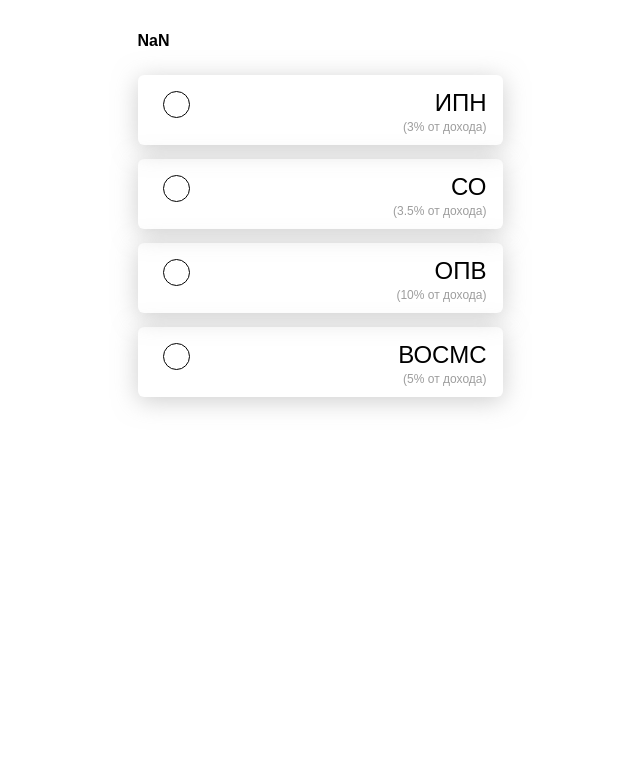
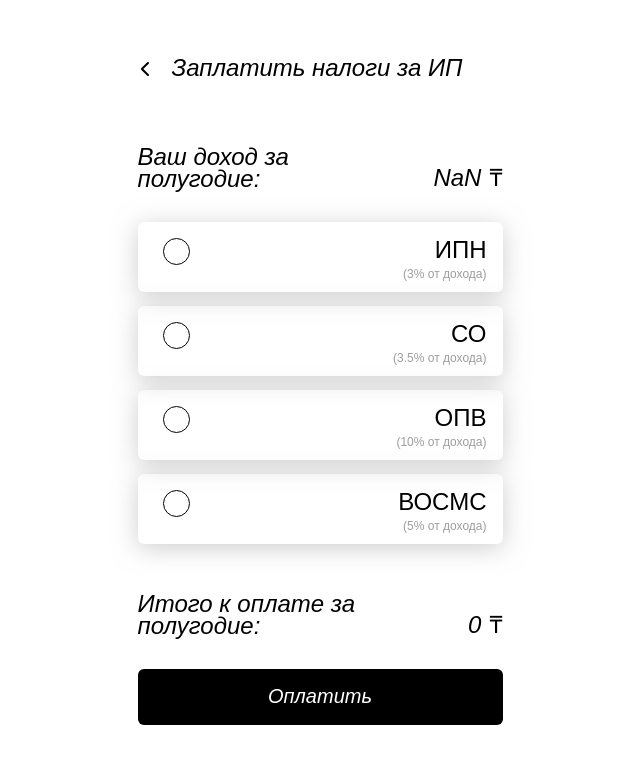
Before and after one commit to meerimkakitaeva/kaspi, a React (Create React App) app: page /taxes in a window 1280 px wide. Shown: the top 764 px of the page, without its empty margins (320-960 px from the left). Built offline with nearby package versions, Linux system fonts and the light colour scheme; a web font is replaced by a local one.

Commit message:
обновила страницу , считающую налоги

```diff
--- a/src/App.css
+++ b/src/App.css
@@ -111,3 +111,17 @@ input::placeholder {
     display: flex;
     justify-content: space-between;
 }
+
+.general_titles {
+    line-height: 40px;
+    font-size: 24px;
+    margin-top: 40px;
+    font-style: italic;
+}
+
+.income {
+    font-size: 24px;
+    margin-top: 55px;
+    font-weight: 500;
+    font-style: italic;
+}
--- a/src/App.tsx
+++ b/src/App.tsx
@@ -3,6 +3,7 @@ import { Route, Routes } from "react-router-dom";
 import ButtonPage from "./components/ButtonPage/ButtonPage";
 import ModalForm from "./components/ModalForm/ModalForm";
 import TaxesPage from "./components/TaxesPage/TaxesPage";
+import FinalPage from "./components/FinalPage/FinalPage";
 
 const App = () => {
   return (
@@ -11,6 +12,7 @@ const App = () => {
         <Route path="/" element={<ButtonPage />} />
         <Route path="/form" element={<ModalForm />} />
         <Route path="/taxes" element={<TaxesPage />} />
+        <Route path="/final" element={<FinalPage />} />
         <Route path="*" element={<h1>Page not found!</h1>} />
       </Routes>
     </div>
--- /dev/null
+++ b/src/components/FinalPage/FinalPage.tsx
@@ -0,0 +1,14 @@
+import React from "react";
+
+const FinalPage = () => {
+  return (
+    <div
+      className="container"
+      style={{ display: "flex", flexDirection: "column", maxWidth: "365px" }}
+    >
+      final
+    </div>
+  );
+};
+
+export default FinalPage;
--- a/src/components/ModalForm/ModalForm.tsx
+++ b/src/components/ModalForm/ModalForm.tsx
@@ -3,6 +3,7 @@ import { ICalculate } from "../../types";
 import TextField from "../UI/Textfield";
 import Button from "../UI/Button";
 import { useNavigate } from "react-router-dom";
+import { taxationCategories } from "../../constants";
 
 const ModalForm = () => {
   const [state, setState] = useState<ICalculate>({
@@ -14,7 +15,6 @@ const ModalForm = () => {
   });
   const navigate = useNavigate();
   const [errors, setErrors] = useState<{ [key: string]: string }>({});
-  const taxationCategories = ["Упрощенный", "Общеустановленный"];
   const inputChangeHandler = (
     e: React.ChangeEvent<HTMLInputElement | HTMLSelectElement>,
   ) => {
--- a/src/components/TaxesPage/TaxesPage.tsx
+++ b/src/components/TaxesPage/TaxesPage.tsx
@@ -1,31 +1,140 @@
-import React from "react";
+import React, { useState } from "react";
 import Card from "../UI/Card";
+import { Link, useNavigate } from "react-router-dom";
+import arrowIcon from "../../assets/arrowLeft.svg";
+import { formData, income, ipn, opv, so, vosms } from "../../constants";
+import Button from "../UI/Button";
 
 const TaxesPage = () => {
-  const formData = JSON.parse(localStorage.getItem("formData") || "{}");
+  const navigate = useNavigate();
 
-  const income = parseFloat(formData.income);
-  const ipn = Math.round(income * 0.03);
-  const so = Math.round(income * 0.035);
-  const opv = Math.round(income * 0.1);
-  const vosms = Math.round(income * 0.05);
-  console.log(localStorage.getItem("formData"));
+  const [selectedCard, setSelectedCard] = useState({
+    ipn: false,
+    so: false,
+    opv: false,
+    vosms: false,
+  });
+
+  const onCardClick = (card: string, selected: boolean) => {
+    setSelectedCard((prevState) => ({
+      ...prevState,
+      [card]: selected,
+    }));
+  };
+
+  const totalTaxes = () => {
+    let total = 0;
+    if (selectedCard.ipn) total += ipn;
+    if (selectedCard.so) total += so;
+    if (selectedCard.opv) total += opv;
+    if (selectedCard.vosms) total += vosms;
+    return total;
+  };
+
+  const resetData = () => {
+    localStorage.removeItem("formData");
+  };
+
+  if (!formData) {
+    navigate("/");
+  }
+
+  const onSend = () => {
+    if (Object.values(selectedCard).some(Boolean)) {
+      navigate("/final");
+    }
+  };
 
   return (
     <div
       className="container"
       style={{ display: "flex", flexDirection: "column", maxWidth: "365px" }}
     >
-      <h4>{Math.round(income)}</h4>
-      <Card number={ipn} name="ИПН" text="(3% от дохода)" selected={false} />
-      <Card number={so} name="СО" text="(3.5% от дохода)" selected={false} />
-      <Card number={opv} name="ОПВ" text="(10% от дохода)" selected={false} />
+      <Link
+        style={{
+          marginBottom: "23px",
+          textDecoration: "none",
+          color: "black",
+        }}
+        to="/form"
+        onClick={resetData}
+        className="general_titles"
+      >
+        <img
+          src={arrowIcon}
+          alt="arrow back"
+          width="14"
+          height="14"
+          style={{ marginRight: "20px" }}
+        />
+        Заплатить налоги за ИП
+      </Link>
+      <div style={{ display: "flex", justifyContent: "space-between" }}>
+        <h3
+          className="general_titles"
+          style={{ marginTop: "35px", lineHeight: "22px", fontWeight: 500 }}
+        >
+          Ваш доход за <br /> полугодие:
+        </h3>
+        <div style={{ display: "flex", justifyContent: "space-between" }}>
+          <h4 className="income">{Math.round(income)}</h4>
+          <span
+            className="income"
+            style={{ fontStyle: "normal", marginLeft: "8px" }}
+          >
+            ₸
+          </span>
+        </div>
+      </div>
+      <Card
+        number={ipn}
+        name="ИПН"
+        text="(3% от дохода)"
+        selected={selectedCard.ipn}
+        onSelect={(selected) => onCardClick("ipn", selected)}
+      />
+      <Card
+        number={so}
+        name="СО"
+        text="(3.5% от дохода)"
+        selected={selectedCard.so}
+        onSelect={(selected) => onCardClick("so", selected)}
+      />
+      <Card
+        number={opv}
+        name="ОПВ"
+        text="(10% от дохода)"
+        selected={selectedCard.opv}
+        onSelect={(selected) => onCardClick("opv", selected)}
+      />
       <Card
         number={vosms}
         name="ВОСМС"
         text="(5% от дохода)"
-        selected={false}
+        selected={selectedCard.vosms}
+        onSelect={(selected) => onCardClick("vosms", selected)}
       />
+
+      <div style={{ display: "flex", justifyContent: "space-between" }}>
+        <h3
+          className="general_titles"
+          style={{ marginTop: "35px", lineHeight: "22px", fontWeight: 500 }}
+        >
+          Итого к оплате за
+          <br /> полугодие:
+        </h3>
+        <div style={{ display: "flex", justifyContent: "space-between" }}>
+          <h4 className="income">{totalTaxes()}</h4>
+          <span
+            className="income"
+            style={{ fontStyle: "normal", marginLeft: "8px" }}
+          >
+            ₸
+          </span>
+        </div>
+      </div>
+
+      <Button text="Оплатить" onClick={onSend} />
     </div>
   );
 };
--- a/src/components/UI/Button.tsx
+++ b/src/components/UI/Button.tsx
@@ -2,11 +2,12 @@ import React from "react";
 
 interface CustomButtonProps {
   text: string;
+  onClick?: () => void;
 }
 
-const CustomButton: React.FC<CustomButtonProps> = ({ text }) => {
+const CustomButton: React.FC<CustomButtonProps> = ({ text, onClick }) => {
   return (
-    <button className="custom-button" type="submit">
+    <button className="custom-button" type="submit" onClick={onClick}>
       {text}
     </button>
   );
--- a/src/components/UI/Card.tsx
+++ b/src/components/UI/Card.tsx
@@ -7,20 +7,22 @@ interface Props {
   text: string;
   name: string;
   selected: boolean;
+  onSelect: (selected: boolean) => void;
 }
 
-const Card: React.FC<Props> = ({ number, selected, name, text }) => {
+const Card: React.FC<Props> = ({ number, selected, name, text, onSelect }) => {
   const [isSelected, setIsSelected] = useState(selected);
 
-  const onSelect = (selected: boolean) => {
+  const handleSelect = (selected: boolean) => {
     setIsSelected(selected);
+    onSelect(selected);
   };
 
   return (
     <div className="card">
       <div style={{ display: "flex", justifyContent: "space-between" }}>
         <div className="card_left">
-          <CheckBox selected={isSelected} onSelect={onSelect} />
+          <CheckBox selected={isSelected} onSelect={handleSelect} />
         </div>
         <div className="card_right">
           <span style={{ fontSize: "24px" }}>{name}</span>
@@ -37,7 +39,7 @@ const Card: React.FC<Props> = ({ number, selected, name, text }) => {
           }}
         >
           <div className="card_number">
-            <span>{number}</span>
+            <span>{number} ₸</span>
           </div>
           <div>
             <img src={image} alt="!" width="24" height="24" />
--- /dev/null
+++ b/src/constants.ts
@@ -0,0 +1,12 @@
+export const formData = localStorage.getItem("formData");
+
+export const parsedFormData = JSON.parse(
+  localStorage.getItem("formData") || "{}",
+);
+export const income = parseFloat(parsedFormData.income);
+export const ipn = Math.round(income * 0.03);
+export const so = Math.round(income * 0.035);
+export const opv = Math.round(income * 0.1);
+export const vosms = Math.round(income * 0.05);
+
+export const taxationCategories = ["Упрощенный", "Общеустановленный"];
```
Also changed, not shown: src/assets/arrowLeft.svg (added).
